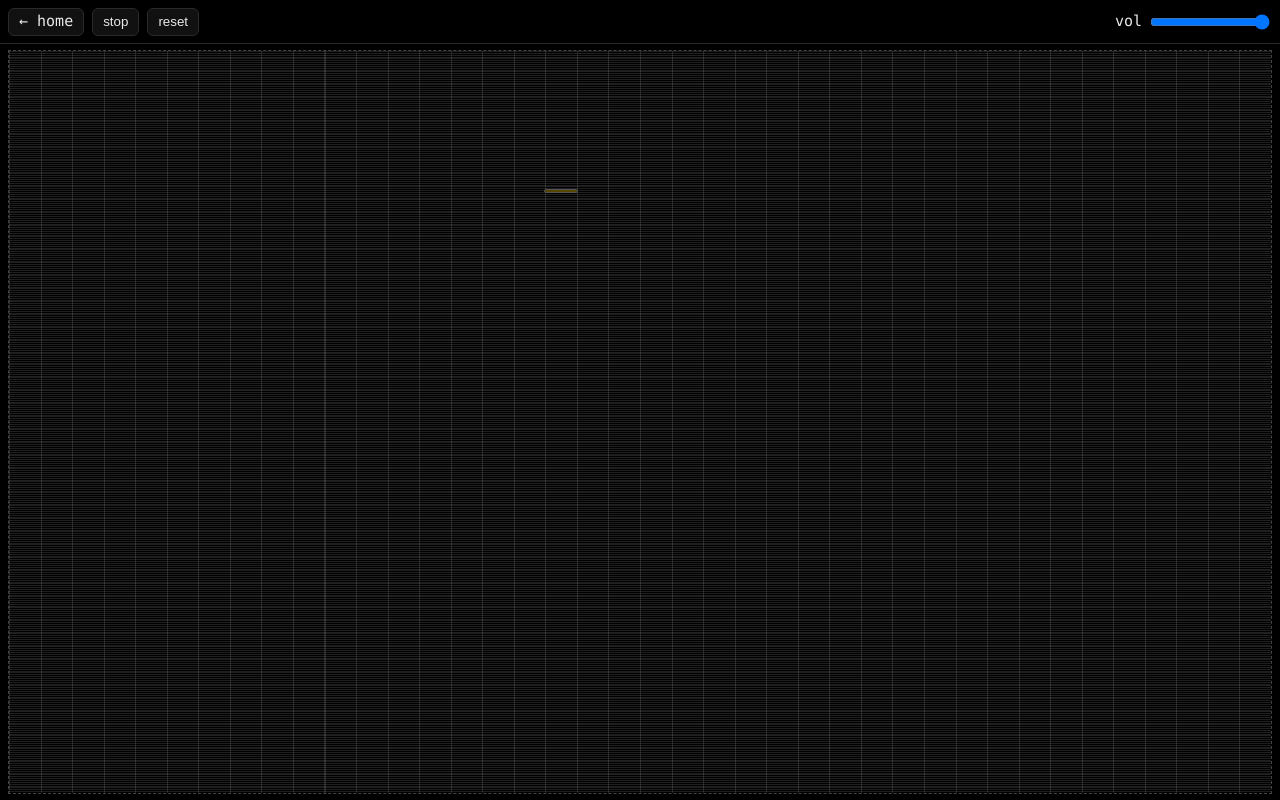
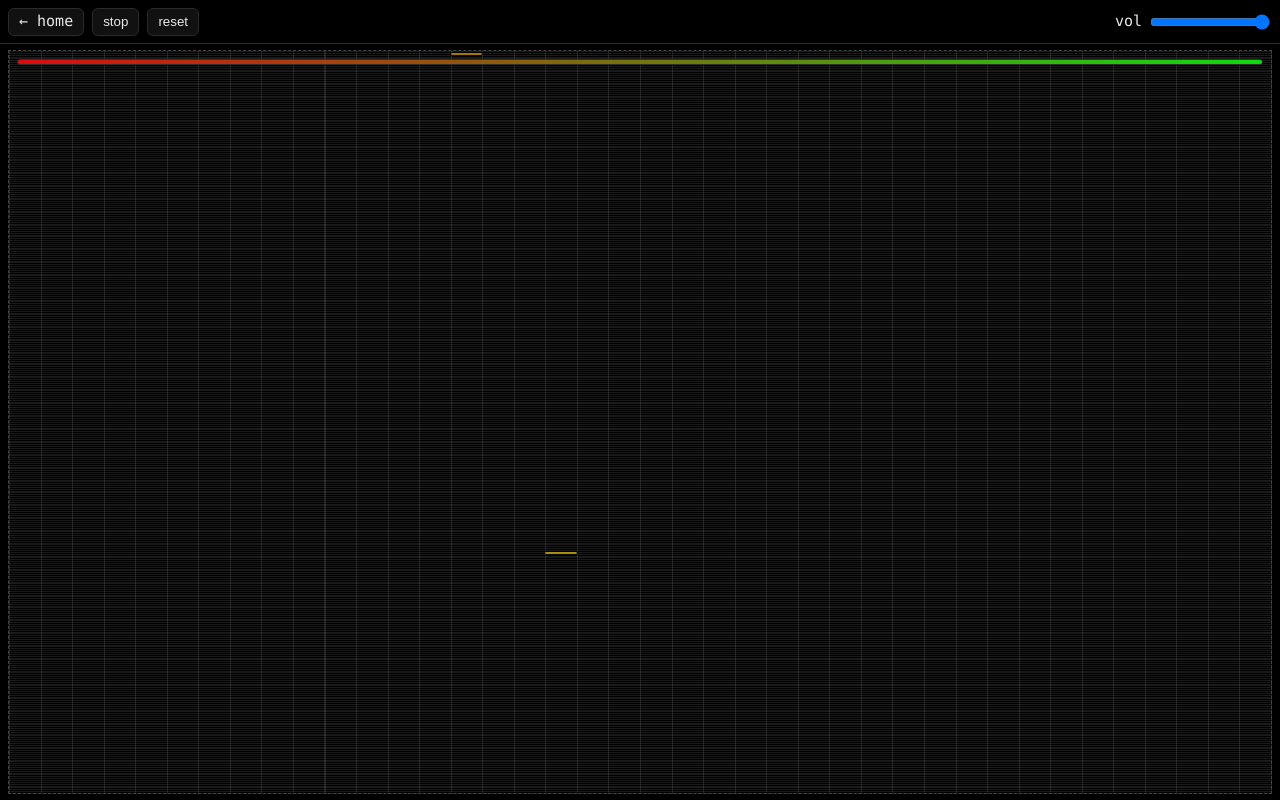
Before and after one commit to meneer-van-informatica/the101game, a plain HTML site: page httpdocs/w0l0.html in a window 1280 px wide. Drawn offline with Linux system fonts and the light colour scheme.

Commit message:
feat(w0l0): faster fall; pitch-synced ticks; spawn chord by x; auto-spawn every 5s; rainbow red→green; first land -> /w0l1.html

```diff
--- a/httpdocs/w0l0.html
+++ b/httpdocs/w0l0.html
@@ -2,11 +2,10 @@
 <html lang="nl">
 <meta charset="utf-8">
 <meta name="viewport" content="width=device-width, initial-scale=1, viewport-fit=cover, user-scalable=no">
-<title>w0l0 · kiss</title>
+<title>w0l0 · kiss+music</title>
 <style>
-  :root{--bg:#000;--fg:#eaeaea;--line:#2a2a2a;--accent:#ffd400;--hbar:44px;--pad:8px}
+  :root{--bg:#000;--fg:#eaeaea;--line:#2a2a2a;--hbar:44px;--pad:8px}
   *{box-sizing:border-box}html,body{margin:0;height:100%;background:var(--bg);color:var(--fg);font:15px/1.4 ui-monospace,consolas,monospace}
-  /* toolbar */
   .bar{position:fixed;top:0;left:0;right:0;height:var(--hbar);
        padding:calc(env(safe-area-inset-top) + 0px) var(--pad) 0 var(--pad);
        display:flex;align-items:center;gap:8px;border-bottom:1px solid var(--line);
@@ -14,18 +13,15 @@
   .btn{height:28px;display:inline-flex;align-items:center;gap:6px;padding:0 10px;border:1px solid var(--line);background:#111;color:var(--fg);border-radius:6px;text-decoration:none}
   .meter{margin-left:auto;display:flex;align-items:center;gap:6px}
   .meter input{width:120px}
-  /* viewport fills the rest (above the fold, no scroll) */
   #wrap{position:fixed;left:0;right:0;top:calc(var(--hbar) + env(safe-area-inset-top));bottom:env(safe-area-inset-bottom);padding:6px var(--pad)}
   #view{position:relative;width:100%;height:100%;border:1px dashed #444;overflow:hidden;
-        /* 40×400 grid as lightweight background */
         background-image:
-          repeating-linear-gradient(to right, rgba(255,255,255,.12) 0 1px, transparent 1px calc(100%/40)),
-          repeating-linear-gradient(to bottom, rgba(255,255,255,.12) 0 1px, transparent 1px calc(100%/400));
-        background-size: 100% 100%, 100% 100%; background-origin: content-box; background-clip: content-box;
-  }
-  /* one falling block */
-  .blk{position:absolute;left:0;top:0;width:calc(100%/40);height:calc(100%/400);
-       background:color-mix(in oklab, var(--accent) 45%, #000 55%); outline:1px solid #555; border-radius:2px}
+          repeating-linear-gradient(to right, rgba(255,255,255,.10) 0 1px, transparent 1px calc(100%/40)),
+          repeating-linear-gradient(to bottom, rgba(255,255,255,.10) 0 1px, transparent 1px calc(100%/400));}
+  .blk{position:absolute;left:0;top:0;width:calc(100%/40);height:calc(100%/400);outline:1px solid #555;border-radius:2px}
+  /* kleine legenda: rood → groen */
+  #legend{position:absolute;left:8px;right:8px;top:8px;height:6px;border-radius:3px;border:1px solid #333;opacity:.9}
+  #legend{background:linear-gradient(90deg,hsl(0 90% 50%),hsl(120 90% 50%))}
 </style>
 <body>
   <div class="bar">
@@ -36,7 +32,9 @@
   </div>
 
   <div id="wrap">
-    <section id="view" aria-label="tetris 40x400"></section>
+    <section id="view" aria-label="tetris 40x400">
+      <div id="legend" aria-hidden="true"></div>
+    </section>
   </div>
 
 <script>
@@ -47,7 +45,7 @@ function initAudio(){
   ac = new (window.AudioContext||window.webkitAudioContext)();
   preGain = ac.createGain(); preGain.gain.value = 4.0; // preamp
   comp = ac.createDynamicsCompressor(); comp.threshold.value=-24; comp.knee.value=15; comp.ratio.value=20; comp.attack.value=0.002; comp.release.value=0.25;
-  master = ac.createGain(); master.gain.value=1.0; // master (we scale with setVolume)
+  master = ac.createGain(); master.gain.value=1.0;
   preGain.connect(comp); comp.connect(master); master.connect(ac.destination);
 }
 function unlockOnce(){ if(unlocked) return; initAudio(); (ac.resume?ac.resume():Promise.resolve()).finally(()=>{unlocked=true;['pointerdown','touchstart','keydown'].forEach(t=>document.removeEventListener(t,unlockOnce,true))})}
@@ -55,29 +53,80 @@ function unlockOnce(){ if(unlocked) return; initAudio(); (ac.resume?ac.resume():
 function setVolume(v=1000){ initAudio(); const g=Math.max(0,Math.min(1000,Number(v))); master.gain.value=g/666; localStorage.setItem('w0l0_volume',String(v)); }
 (function(){ setVolume(parseInt(localStorage.getItem('w0l0_volume')||'1000',10)); })();
 
-function tick(){ initAudio(); if(ac.state==='suspended') ac.resume(); const t=ac.currentTime;
-  {const o=ac.createOscillator(),g=ac.createGain();o.type='square';o.frequency.setValueAtTime(1600,t);g.gain.setValueAtTime(0,t);g.gain.linearRampToValueAtTime(1,t+0.003);g.gain.exponentialRampToValueAtTime(0.0001,t+0.05);o.connect(g);g.connect(preGain);o.start(t);o.stop(t+0.07)}
-  {const o=ac.createOscillator(),g=ac.createGain();o.type='sine';o.frequency.setValueAtTime(160,t);o.frequency.exponentialRampToValueAtTime(110,t+0.09);g.gain.setValueAtTime(0,t);g.gain.linearRampToValueAtTime(1,t+0.006);g.gain.exponentialRampToValueAtTime(0.0001,t+0.12);o.connect(g);g.connect(preGain);o.start(t);o.stop(t+0.14)}
+/* mapping: kolom -> kleur & toon */
+const W=40,H=400;
+function colorForX(x){ const h = 0 + (120*(x/(W-1))); return `hsl(${h} 90% 50% / .65)`; }
+function freqForX(x){ // 2 octaven schaal ~ C4..C6 (ongeveer)
+  const f0=261.63; const span=24; const semi = (x/(W-1))*span; return f0*Math.pow(2, semi/12);
+}
+/* korte tick tijdens val met pitch op basis van y en x */
+function fallTick(x,y){
+  initAudio(); if(ac.state==='suspended') ac.resume();
+  const t=ac.currentTime;
+  const f = freqForX(x)*(0.85 + 0.3*(y/H)); // stijgt iets tijdens vallen
+  const o=ac.createOscillator(), g=ac.createGain();
+  o.type='square'; o.frequency.setValueAtTime(f,t);
+  g.gain.setValueAtTime(0,t); g.gain.linearRampToValueAtTime(1,t+0.004); g.gain.exponentialRampToValueAtTime(0.0001,t+0.06);
+  o.connect(g); g.connect(preGain); o.start(t); o.stop(t+0.08);
+}
+/* triad-chord op spawn o.b.v. positie */
+function playChordForX(x){
+  initAudio(); if(ac.state==='suspended') ac.resume();
+  const root=freqForX(x);
+  const tones=[root, root*Math.pow(2,4/12), root*Math.pow(2,7/12)]; // majeur triad
+  const t0=ac.currentTime+0.02;
+  tones.forEach((f,i)=>{
+    const o=ac.createOscillator(), g=ac.createGain(); o.type='triangle';
+    g.gain.setValueAtTime(0,t0); g.gain.linearRampToValueAtTime(0.9,t0+0.02); g.gain.exponentialRampToValueAtTime(0.0001,t0+0.35);
+    o.frequency.value=f; o.connect(g); g.connect(preGain); o.start(t0+i*0.005); o.stop(t0+0.4);
+  });
 }
 
-/* ===== kiss fall: 1 block drops; on land -> w0l1 ===== */
-const W=40, H=400, view=document.getElementById('view');
+/* ===== kiss fall: sneller; auto-spawn elke 5s; eerste land -> nav ===== */
+const view=document.getElementById('view');
+let firstLanded=false;
 function spawnAndDrop(){
-  view.querySelectorAll('.blk').forEach(n=>n.remove());
   const blk=document.createElement('div'); blk.className='blk';
   const x=Math.floor(Math.random()*W);
-  blk.style.left=(x*100/W)+'%'; blk.style.top='0%'; view.appendChild(blk);
-  let y=0, vy=0.25; // speed
-  const step=()=>{ y+=vy; blk.style.top=(y*100/H)+'%';
-    if(y>=H-1){ tick(); setTimeout(()=>location.assign('/w0l1.html'),250); return; }
+  blk.style.left=(x*100/W)+'%'; blk.style.top='0%';
+  blk.style.background=colorForX(x);
+  blk.style.outlineColor='rgba(0,0,0,.55)';
+  view.appendChild(blk);
+
+  playChordForX(x); // chord bij spawn
+
+  let y=0, vy=0.9; // sneller
+  let lastBeep=0;
+  const step=(ts)=>{
+    if(!document.body.contains(blk)) return;
+    y += vy;
+    if (y - lastBeep >= 12) { // elke ~12 rijen een korte tick
+      lastBeep = y;
+      fallTick(x,y);
+    }
+    blk.style.top=(y*100/H)+'%';
+    if(y>=H-1){
+      // land
+      if(!firstLanded){
+        firstLanded=true;
+        setTimeout(()=>location.assign('/w0l1.html'), 250);
+      }
+      blk.remove();
+      return;
+    }
     requestAnimationFrame(step);
   };
-  tick(); requestAnimationFrame(step);
+  requestAnimationFrame(step);
 }
-document.getElementById('reset').onclick=(e)=>{e.preventDefault(); spawnAndDrop();}
-document.getElementById('stop').onclick=(e)=>{e.preventDefault(); try{ac&&ac.close()}catch(_){}}
+
+// controls
+document.getElementById('reset').onclick=(e)=>{e.preventDefault(); firstLanded=false; view.querySelectorAll('.blk').forEach(n=>n.remove()); spawnAndDrop();};
+document.getElementById('stop').onclick=(e)=>{e.preventDefault(); try{ac&&ac.close()}catch(_){}};
 document.getElementById('vol').oninput=(e)=>setVolume(e.target.value);
+
+// start: spawn nu + om de 5s
 spawnAndDrop();
+const spawner = setInterval(()=>{ if(!firstLanded) spawnAndDrop(); else clearInterval(spawner); }, 5000);
 </script>
 </body>
 </html>
```
Also changed, not shown: httpdocs/sw.js (line endings or trailing spaces).
